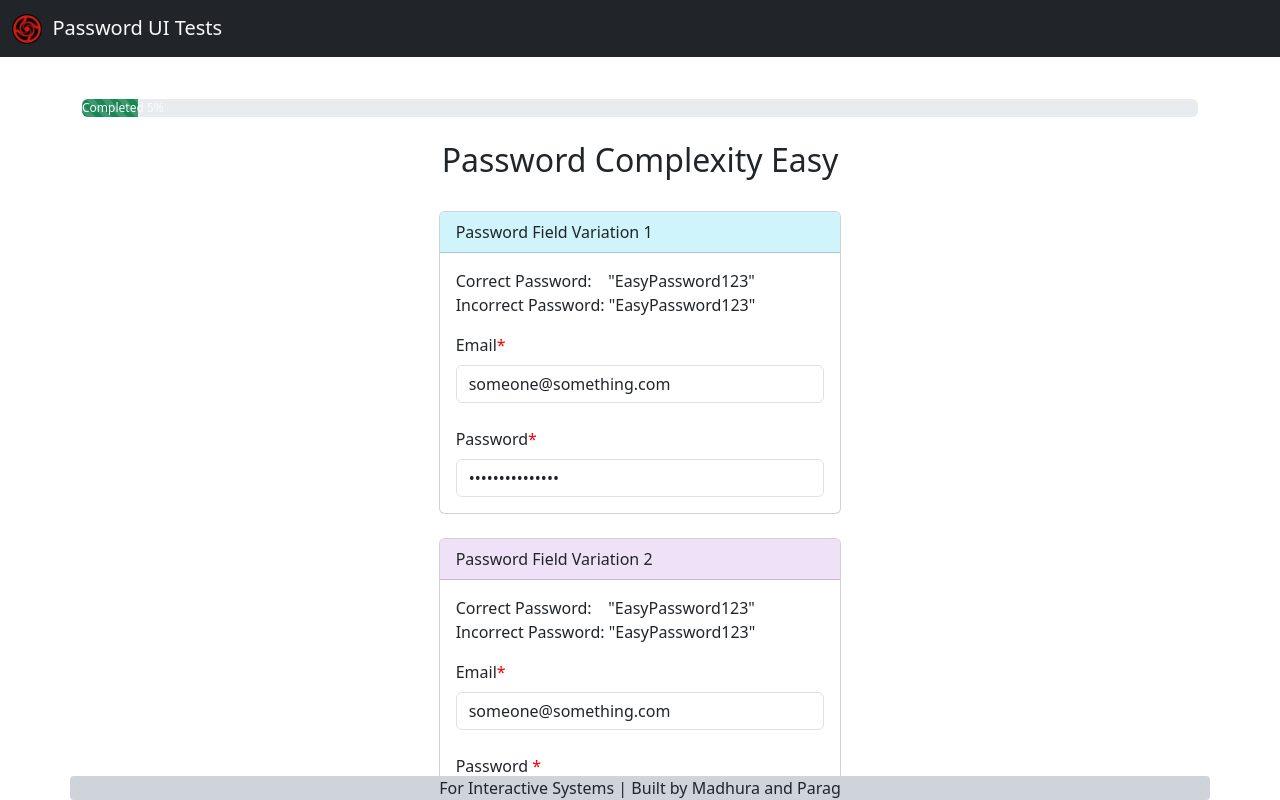
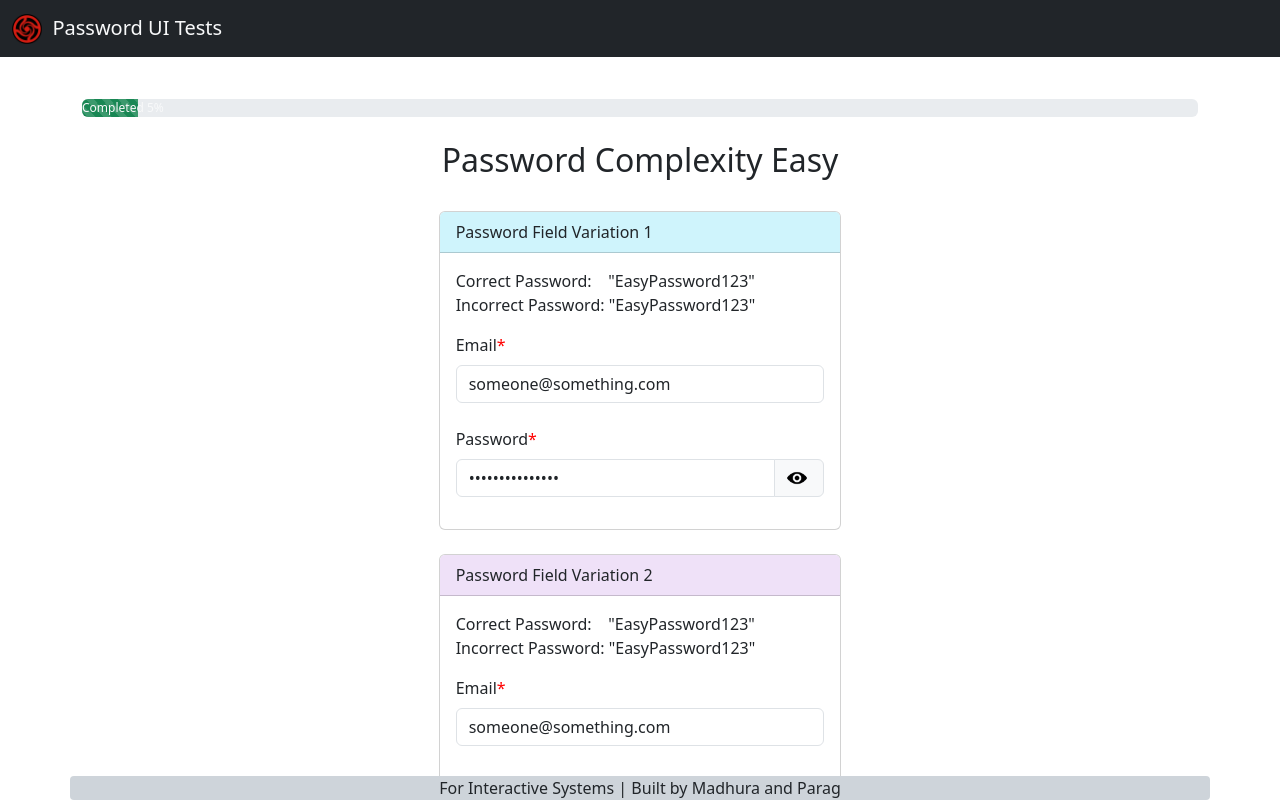
Before and after one commit to ParagNirwan/Password-UI-Tests, a React (Vite) app: page / in a window 1280 px wide. Both pictures are taken after a click on the button "Begin Testing". Shown: the top 800 px of the page. Built offline with nearby package versions, Linux system fonts and the light colour scheme.

Commit message:
Eye Candy

```diff
--- a/src/components/PasswordField.tsx
+++ b/src/components/PasswordField.tsx
@@ -7,6 +7,9 @@ interface RulesProps {
 }
 
 function PasswordField({ onEndTesting }: RulesProps) {
+  let [pw1Controller, setPw1Controller] = useState<string>("password");
+  let [pw2Controller, setPw2Controller] = useState<string>("password");
+
   const { saved, setSaved } = useAppContext();
   const wrongPasswords: { [key: number]: string } = {
     // 1: "EasyPaasword123",
@@ -57,7 +60,6 @@ function PasswordField({ onEndTesting }: RulesProps) {
       }
     }, 0);
 
-    // Show the span for 0.5 seconds
     setCursorVisible(true);
     setTimeout(() => {
       setCursorVisible(false);
@@ -91,7 +93,7 @@ function PasswordField({ onEndTesting }: RulesProps) {
 
     setPassword(currentValue);
   };
-  //const [newValue, setNewValue] = useState("");
+
   const handlePasswordChange2 = (
     event: ChangeEvent<HTMLInputElement>,
     setPassword: {
@@ -112,8 +114,7 @@ function PasswordField({ onEndTesting }: RulesProps) {
       const deletedCharacters = previousValue.length - currentValue.length;
       deletionCountState((prevCount) => prevCount + deletedCharacters);
     }
-    //setNewValue(currentValue);
-    //console.log(newValue);
+
     setPassword(currentValue);
   };
 
@@ -193,6 +194,19 @@ function PasswordField({ onEndTesting }: RulesProps) {
     }
   };
 
+  const mouseDown = () => {
+    setPw1Controller("text");
+  };
+  const mouseDown2 = () => {
+    setPw2Controller("text");
+  };
+  const mouseUp2 = () => {
+    setPw2Controller("password");
+  };
+  const mouseUp1 = () => {
+    setPw1Controller("password");
+  };
+
   return (
     <>
       <ProgressBar progress={progress} />
@@ -225,8 +239,9 @@ function PasswordField({ onEndTesting }: RulesProps) {
               <label htmlFor="pw1" className="form-label required">
                 Password
               </label>
+              <div className="input-group mb-3">
                 <input
-                type="password"
+                  type={pw1Controller}
                   className={`form-control ${error1 ? "is-invalid" : ""}`}
                   id="pw1"
                   placeholder="Password"
@@ -236,12 +251,20 @@ function PasswordField({ onEndTesting }: RulesProps) {
                   onChange={(e) =>
                     handlePasswordChange(e, setPw1, setTotalDeletionCount1)
                   }
-              />
+                />{" "}
+                <button
+                  className="input-group-text text-center"
+                  onMouseDown={mouseDown}
+                  onMouseUp={mouseUp1}
+                >
+                  <img src="/eye.png" className="eye"></img>
+                </button>
                 {error1 ? (
                   <div className="invalid-feedback">Incorrect password</div>
                 ) : (
                   <></>
                 )}
+              </div>
             </div>
           </div>
         </div>
@@ -271,12 +294,9 @@ function PasswordField({ onEndTesting }: RulesProps) {
               <label htmlFor="pw2" className="form-label required">
                 Password{" "}
               </label>
-              {/* <div className="topClass">
-                {pw2.charAt(cursorPosition - 1)}|{pw2.charAt(cursorPosition)}
-              </div> */}
               <div className="input-group mb-3">
                 <input
-                  type="password"
+                  type={pw2Controller}
                   className={`form-control ${error2 ? "is-invalid" : ""}`}
                   id="pw2"
                   placeholder="Password"
@@ -288,14 +308,18 @@ function PasswordField({ onEndTesting }: RulesProps) {
                   }
                   onSelect={handleCursorPositionChange}
                 />{" "}
-                <span className="input-group-text text-center ">
-                  {cursorVisible && (
+                <button
+                  className="input-group-text text-center"
+                  onMouseDown={mouseDown2}
+                  onMouseUp={mouseUp2}
+                >
+                  {(cursorVisible && (
                     <>
                       {pw2.charAt(cursorPosition - 1)} <b>|</b>
                       {pw2.charAt(cursorPosition)}
                     </>
-                  )}
-                </span>
+                  )) || <img src="/eye.png" className="eye"></img>}
+                </button>
                 {error1 ? (
                   <div className="invalid-feedback">Incorrect password</div>
                 ) : (
@@ -313,24 +337,6 @@ function PasswordField({ onEndTesting }: RulesProps) {
           </a>
         </div>
         <br />
-
-        {/*This Code is for testing. remove this from production build*
-        <div
-          style={{
-            backgroundColor: "gray",
-            color: "white",
-            borderRadius: "4px",
-          }}
-        >
-          <p className="text-center">
-            {" "}
-            For Testing purpose only | Total Deletion Count For Field &nbsp;
-            {topFieldNumber} = {totalDeletionCount1}
-            &nbsp; &nbsp; Total Deletion Count For Field {bottomFieldNumber} =
-            {totalDeletionCount2}
-          </p>
-        </div>
-        *This Code is for testing. remove this from production build*/}
       </div>
     </>
   );
--- a/src/components/Questionnaire.css
+++ b/src/components/Questionnaire.css
@@ -1,7 +1,13 @@
 .lambai {
-  width: 500px;
+  width: 50%;
 }
 
 label {
   font-weight: 500;
 }
+
+@media only screen and (max-width: 1080px) {
+  .lambai {
+    width: 85%;
+  }
+}
```
Lines whose indentation alone changed are shown as unchanged.
